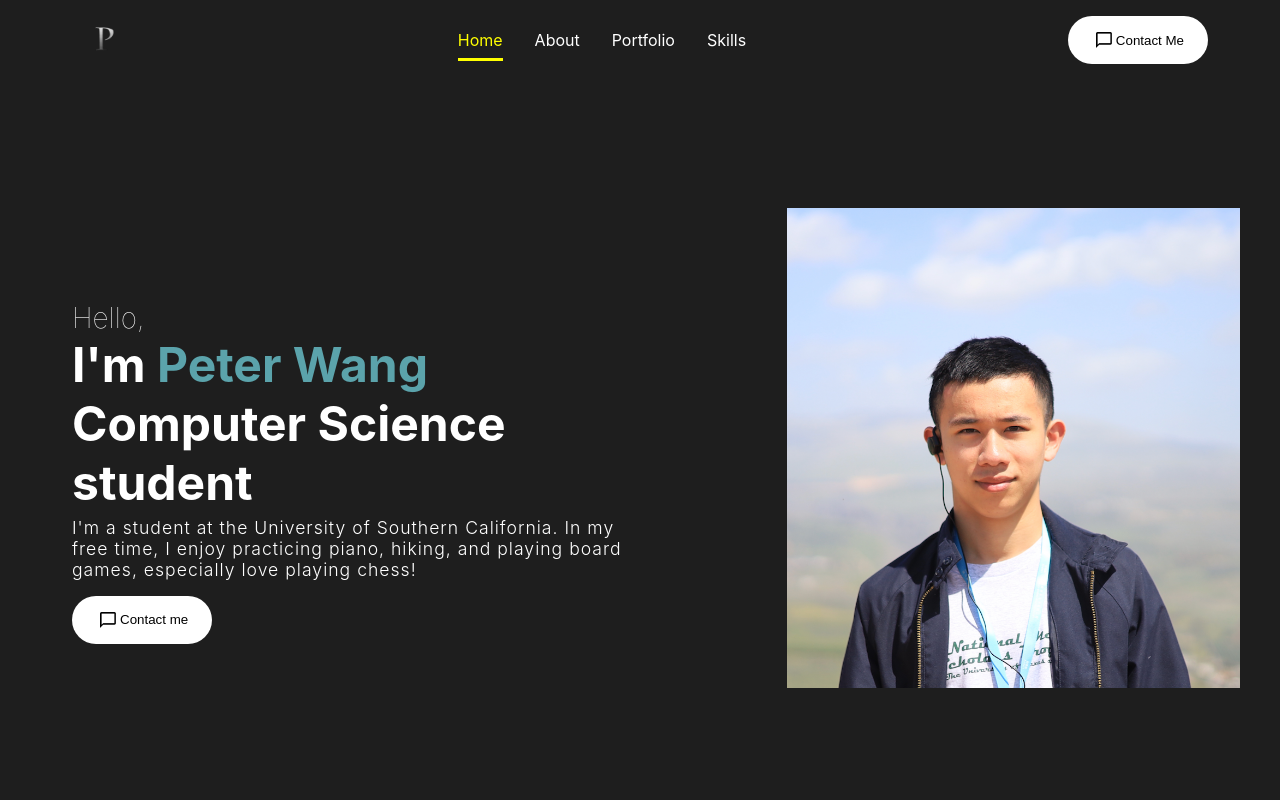
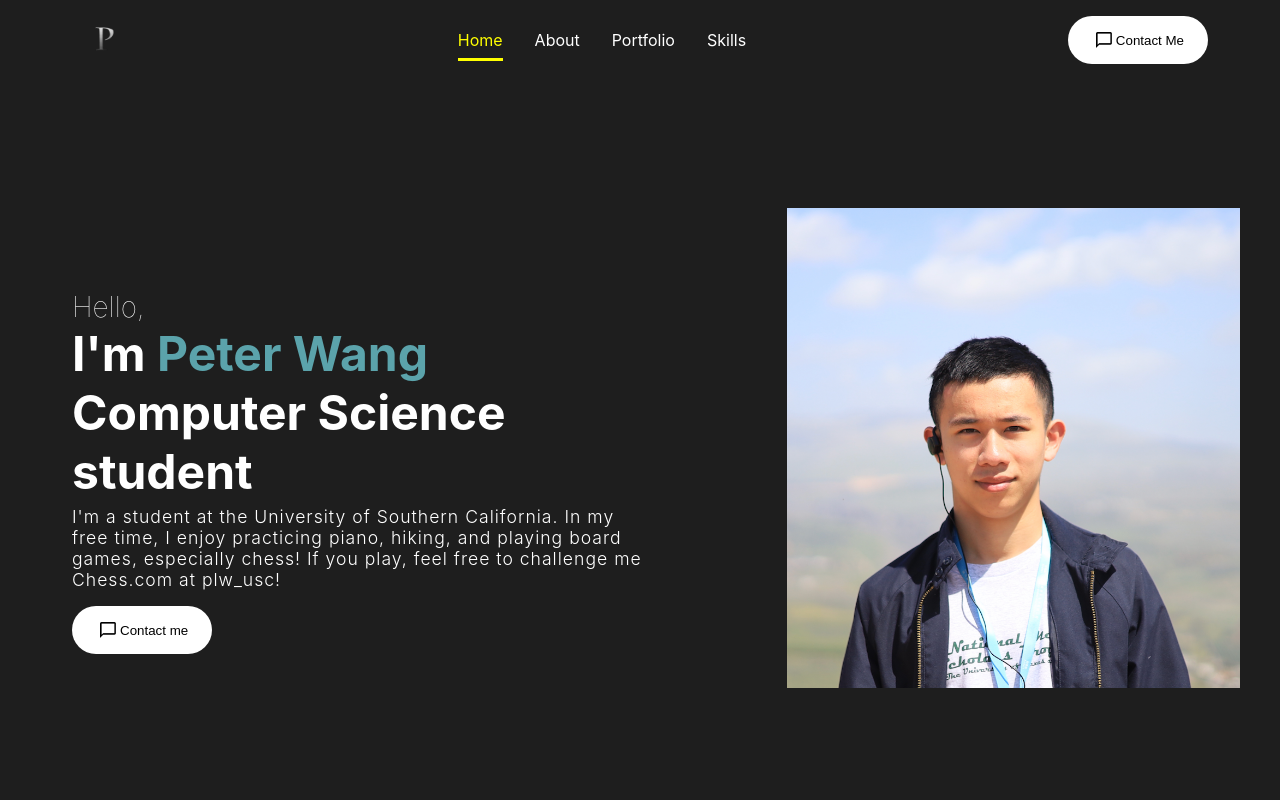
Before and after one commit to pwang1092/portfolio, a React (Create React App) app: page / in a window 1280 px wide. Shown: the top 800 px of the page. Built offline with nearby package versions, Linux system fonts and the light colour scheme.

Commit message:
Update intro.js

```diff
--- a/src/Component/intro.js
+++ b/src/Component/intro.js
@@ -10,7 +10,7 @@ const Intro = () => {
             <div className="introContent">
                 <span className="hello">Hello, </span>
                 <span className="introText">I'm <span className="introName">Peter Wang</span><br />Computer Science student</span>
-                <p className="introPara"> I'm a student at the University of Southern California. In my free time, I enjoy practicing piano, hiking, and playing board games, especially love playing chess!
+                <p className="introPara"> I'm a student at the University of Southern California. In my free time, I enjoy practicing piano, hiking, and playing board games, especially chess! If you play, feel free to challenge me Chess.com at plw_usc!
                 </p>
 
                 {/** button scrolls down to contact form */}
```
